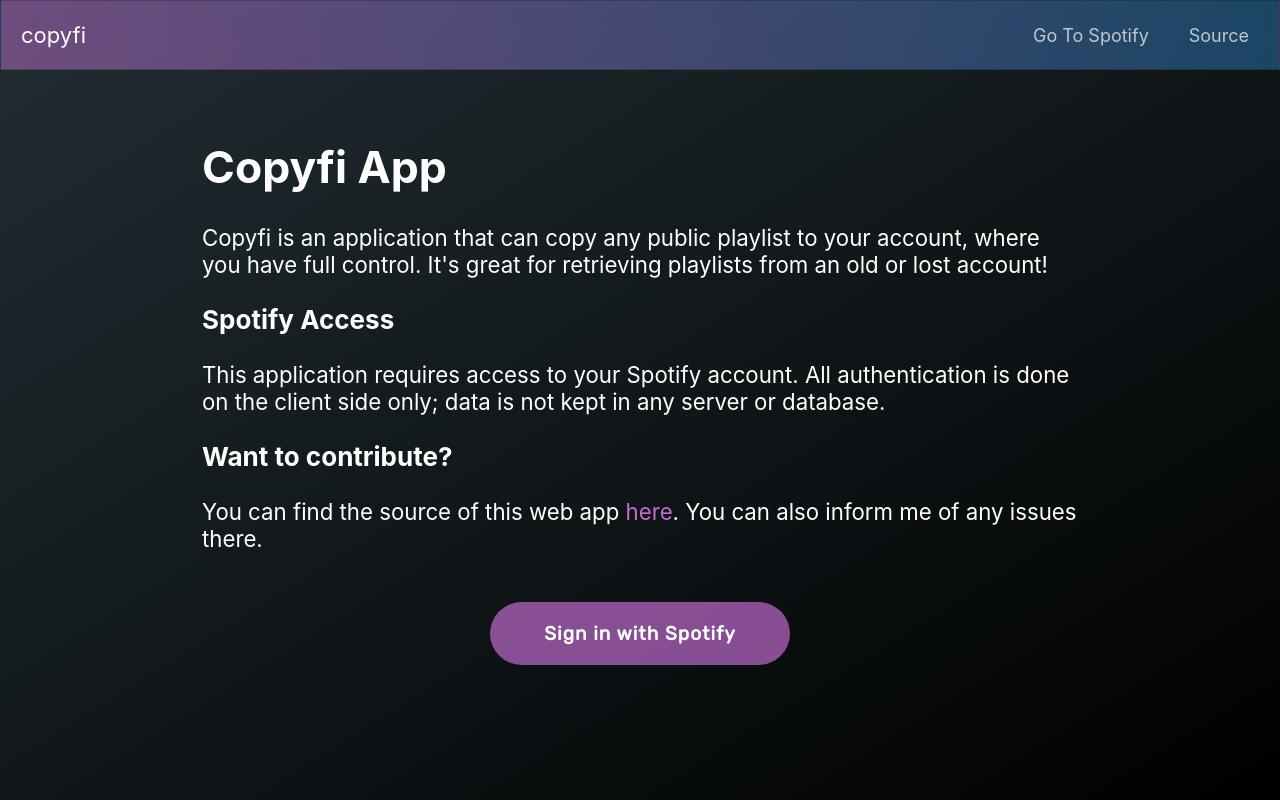
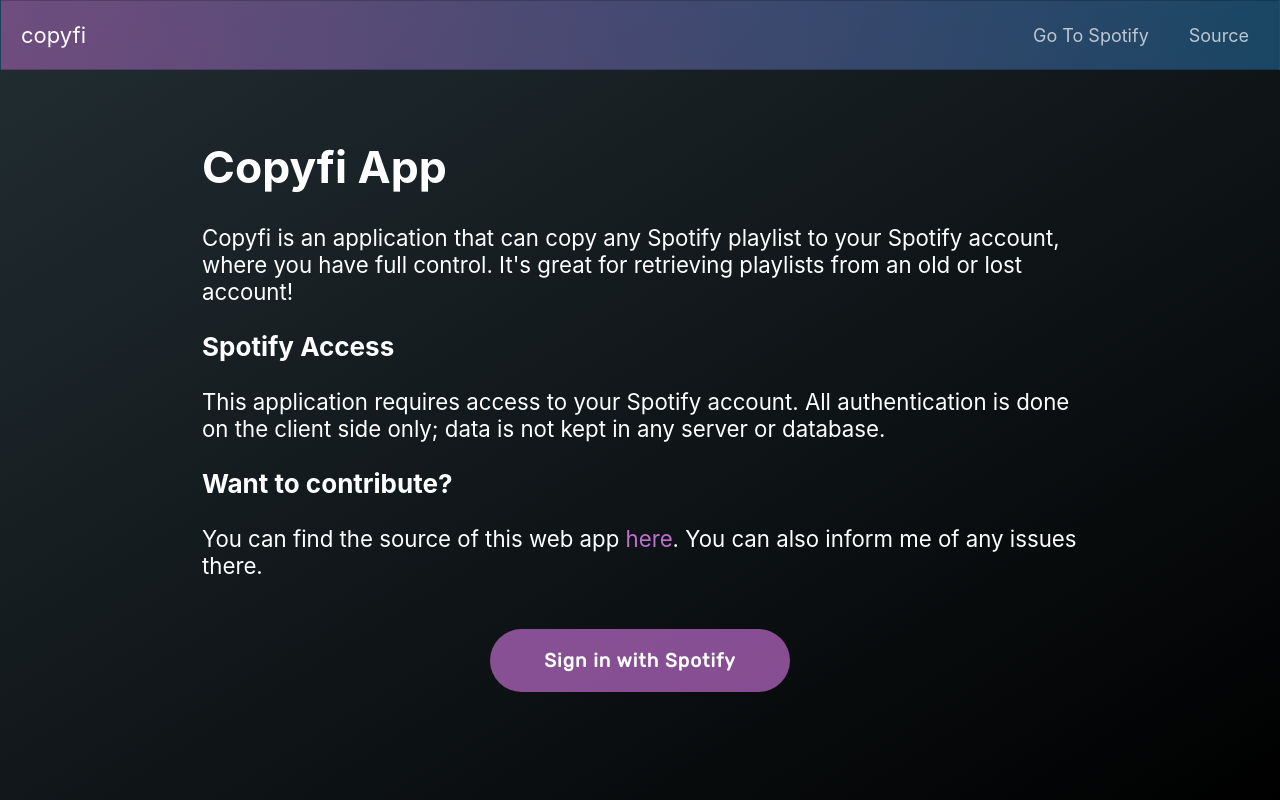
Before and after one commit to LfxB/copyfi, a React (Create React App) app: page / in a window 1280 px wide. Built offline with nearby package versions, Linux system fonts and the light colour scheme; no server answers.

Commit message:
Update Home description

```diff
--- a/src/Pages/Home.jsx
+++ b/src/Pages/Home.jsx
@@ -11,9 +11,9 @@ export default class Home extends React.Component {
         <div className="home-container">
           <h1>Copyfi App</h1>
           <p>
-            Copyfi is an application that can copy any public playlist to your
-            account, where you have full control. It's great for retrieving
-            playlists from an old or lost account!
+            Copyfi is an application that can copy any Spotify playlist to your
+            Spotify account, where you have full control. It's great for
+            retrieving playlists from an old or lost account!
           </p>
           <h3>Spotify Access</h3>
           <p>
```
